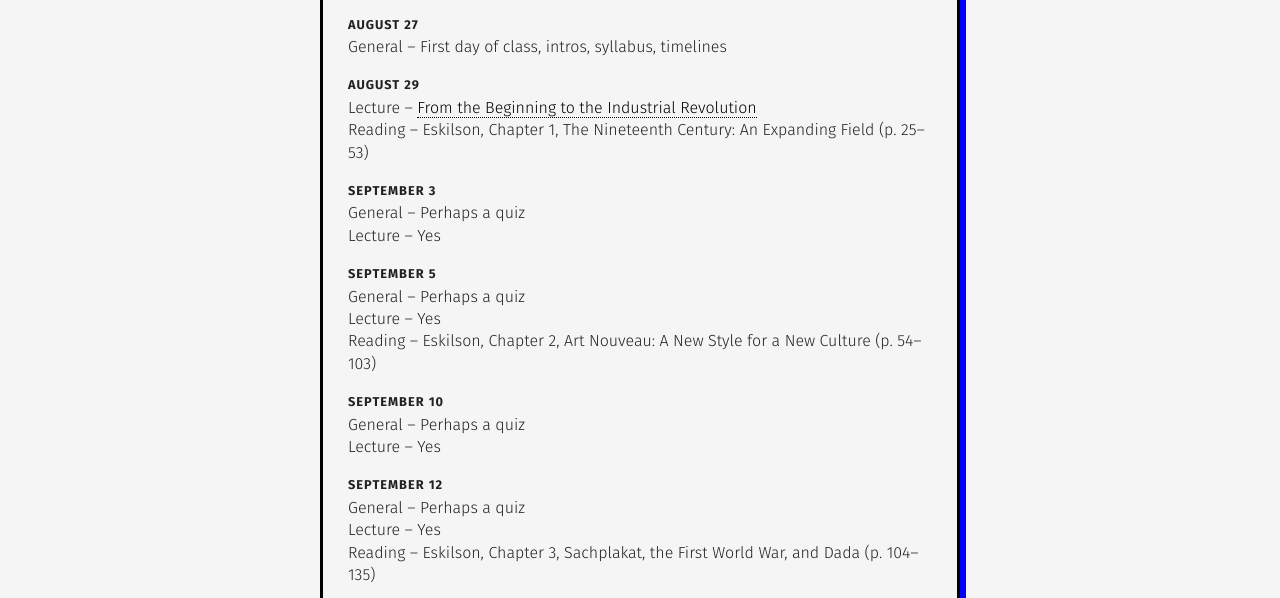
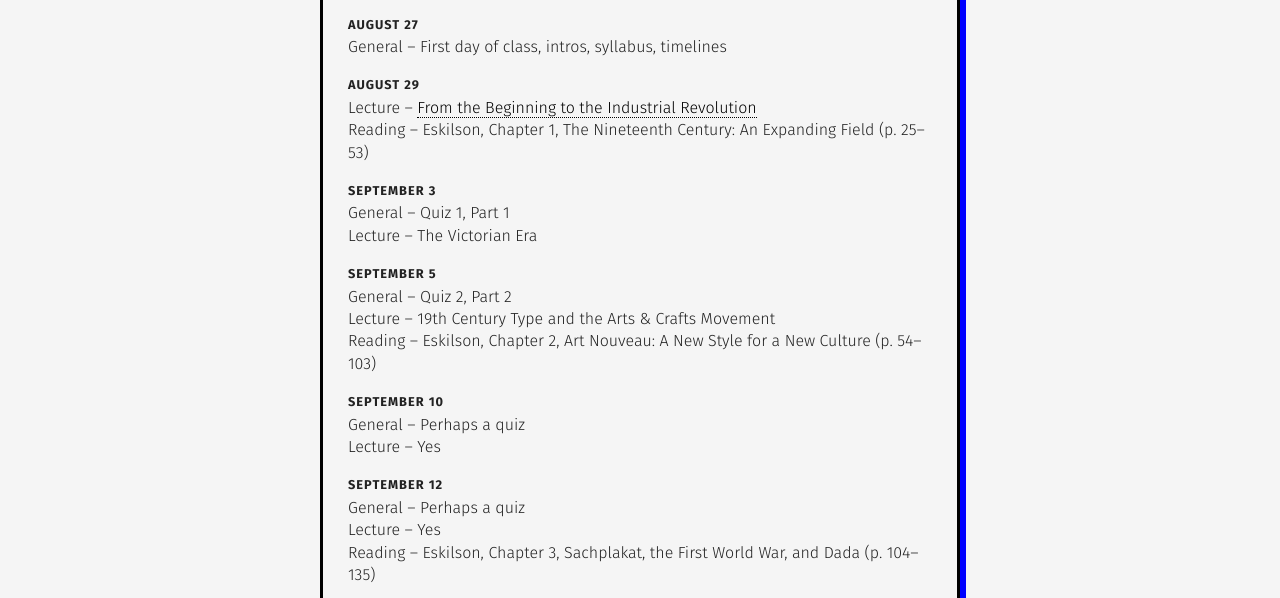
Before and after one commit to gmu-gd/history19-fall, a plain HTML site: page schedule/index.html in a window 1280 px wide. Shown: the part 186-784 px from the top of the page. Drawn offline with nearby package versions, Linux system fonts and the light colour scheme.

Commit message:
lecture updates

```diff
--- a/schedule/index.html
+++ b/schedule/index.html
@@ -45,11 +45,11 @@
             <li>Lecture &ndash; <a href="https://www.dropbox.com/s/49no6eupcxfmnlz/AVT318-Introduction-Fall2019.pdf?dl=0">From the Beginning to the Industrial Revolution</a></li>
             <li>Reading &ndash; Eskilson, Chapter 1, The Nineteenth Century: An Expanding Field (p. 25&ndash;53)</li>
             <li class="date"><strong>September 3</strong></li>
-            <li>General &ndash; Perhaps a quiz</li>
-            <li>Lecture &ndash; Yes</li>
+            <li>General &ndash; Quiz 1, Part 1</li>
+            <li>Lecture &ndash; The Victorian Era</li>
             <li class="date"><strong>September 5</strong></li>
-            <li>General &ndash; Perhaps a quiz</li>
-            <li>Lecture &ndash; Yes</li>
+            <li>General &ndash; Quiz 2, Part 2</li>
+            <li>Lecture &ndash; 19th Century Type and the Arts &amp; Crafts Movement</li>
             <li>Reading &ndash; Eskilson, Chapter 2, Art Nouveau: A New Style for a New Culture (p. 54&ndash;103)</li>
             <li class="date"><strong>September 10</strong></li>
             <li>General &ndash; Perhaps a quiz</li>
```
Also changed, not shown: reference/index.html (+2 -0 lines).
